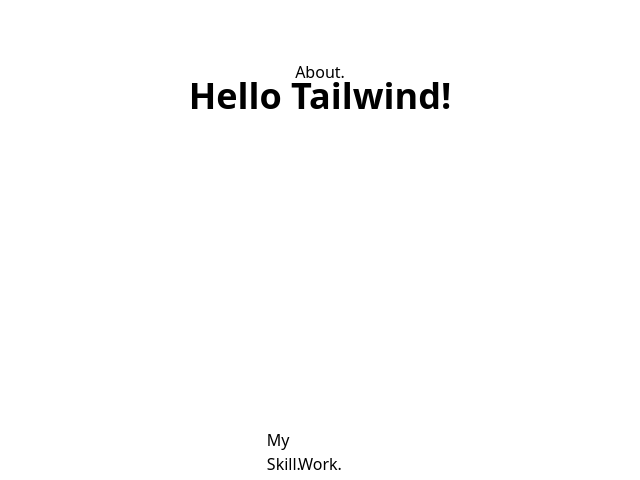
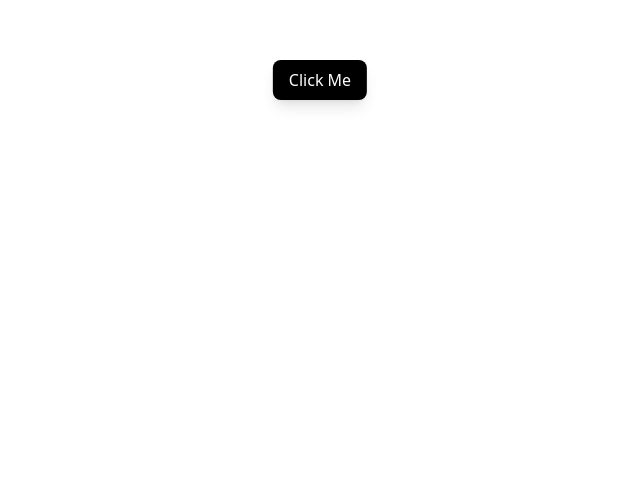
Before and after one commit to saurabh-dev-vns/portfolio-3, a React (Vite) app: page / in a window 1280 px wide. Shown: the part 320-800 px from the top of the page, without its empty margins (320-960 px from the left). Built offline with nearby package versions, Linux system fonts and the light colour scheme.

Commit message:
Home & App.js update

```diff
--- a/src/App.jsx
+++ b/src/App.jsx
@@ -9,7 +9,7 @@
     <>
 
 <Router>
-<div className="w-full">
+<div className="w-full h-full">
   <Routes>
     <Route path="/" element={<Home/>}/>
     <Route path="/projects" element={<Projects/>}/>
--- a/src/pages/Home/home.jsx
+++ b/src/pages/Home/home.jsx
@@ -1,13 +1,39 @@
-import React from 'react';
+import React, { useState } from 'react';
 import Navbar from '../../components/Navbar/navbar';
 
 const Home = () => {
-  return (
-    <div className="min-h-screen w-full flex flex-col items-center justify-center">
-      <Navbar />
-      <h1 className="text-4xl font-bold mt-8">Hello Tailwind!</h1>
-    </div>
-  );
+  const [isClicked, setIsClicked] = useState(false);
+
+  const handleClick = () => {
+    setIsClicked(true);
+  };
+
+  return (
+    <div className="w-full h-screen flex md:flex-row flex-col relative overflow-hidden">
+      {/* White overlay layer */}
+      <div
+        className={`absolute inset-0 bg-white flex items-center justify-center transition-opacity duration-1000 ease-in-out ${isClicked ? 'opacity-0 pointer-events-none' : 'opacity-100'}`}
+      ></div>
+
+      {/* Button positioned in the center initially and moves to bottom-right */}
+      <button
+        className={`absolute transition-all duration-1000 ease-in-out transform
+        ${isClicked ? 'md:translate-x-[calc(100%+450px)] translate-x-[calc(100%+50px)] translate-y-[calc(100%+200px)]' : 'translate-x-[-50%] translate-y-[-50%]'}
+        left-1/2 top-1/2 px-4 py-2 bg-black text-white rounded-lg shadow-lg`}
+        onClick={handleClick}
+      >
+        Click Me
+      </button>
+
+      {/* Left side black background (comes from top) */}
+      <div className={`black w-full md:w-6/12 md:h-screen h-3/6 bg-black transition-transform duration-1000 ease-in-out ${isClicked ? 'translate-y-0' : '-translate-y-full'}`}>
+      </div>
+
+      {/* Right side white background */}
+      <div className="white w-full md:w-6/12 md:h-screen h-3/6 bg-white">
+      </div>
+    </div>
+  );
 };
 
 export default Home;
```
